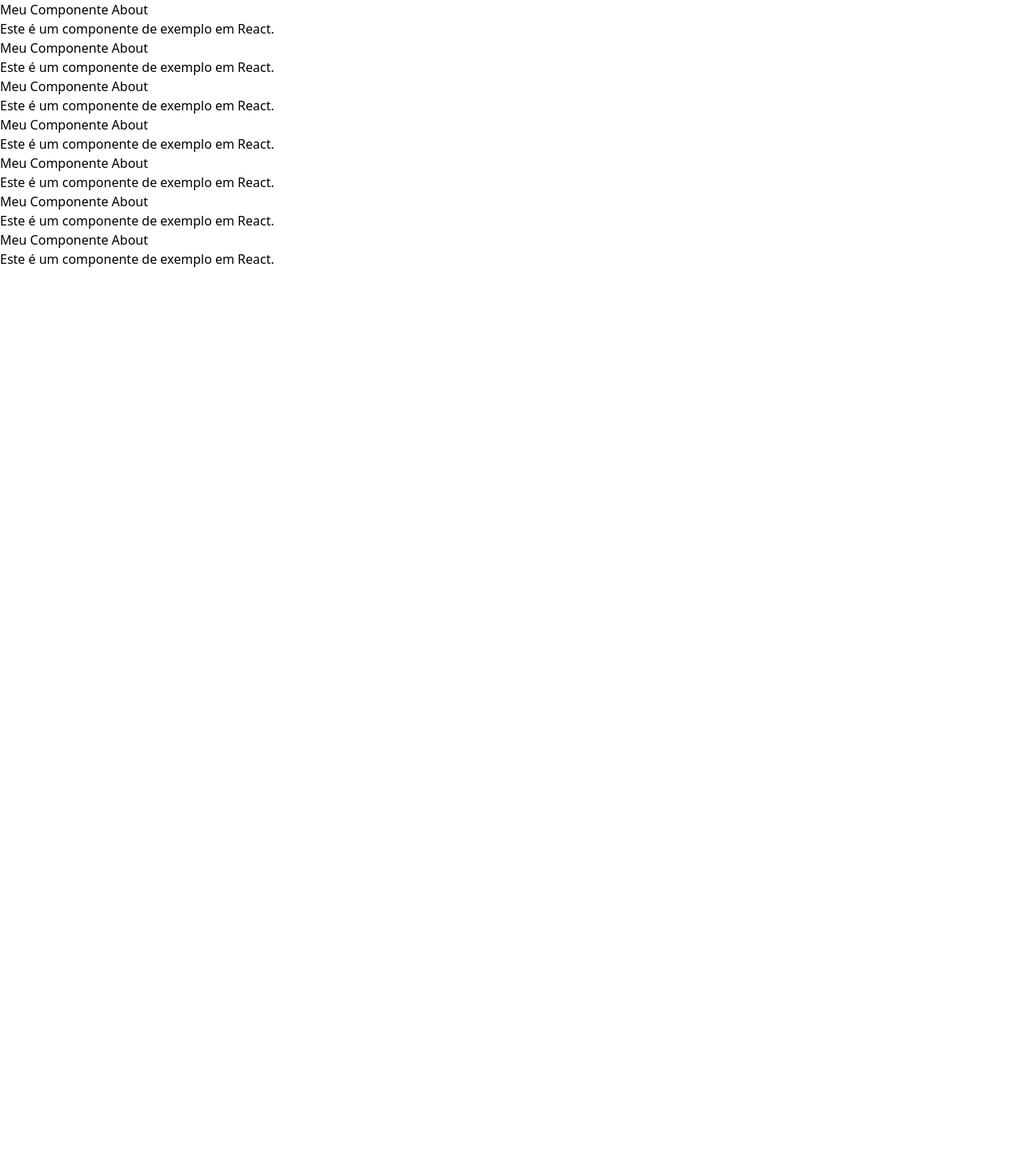
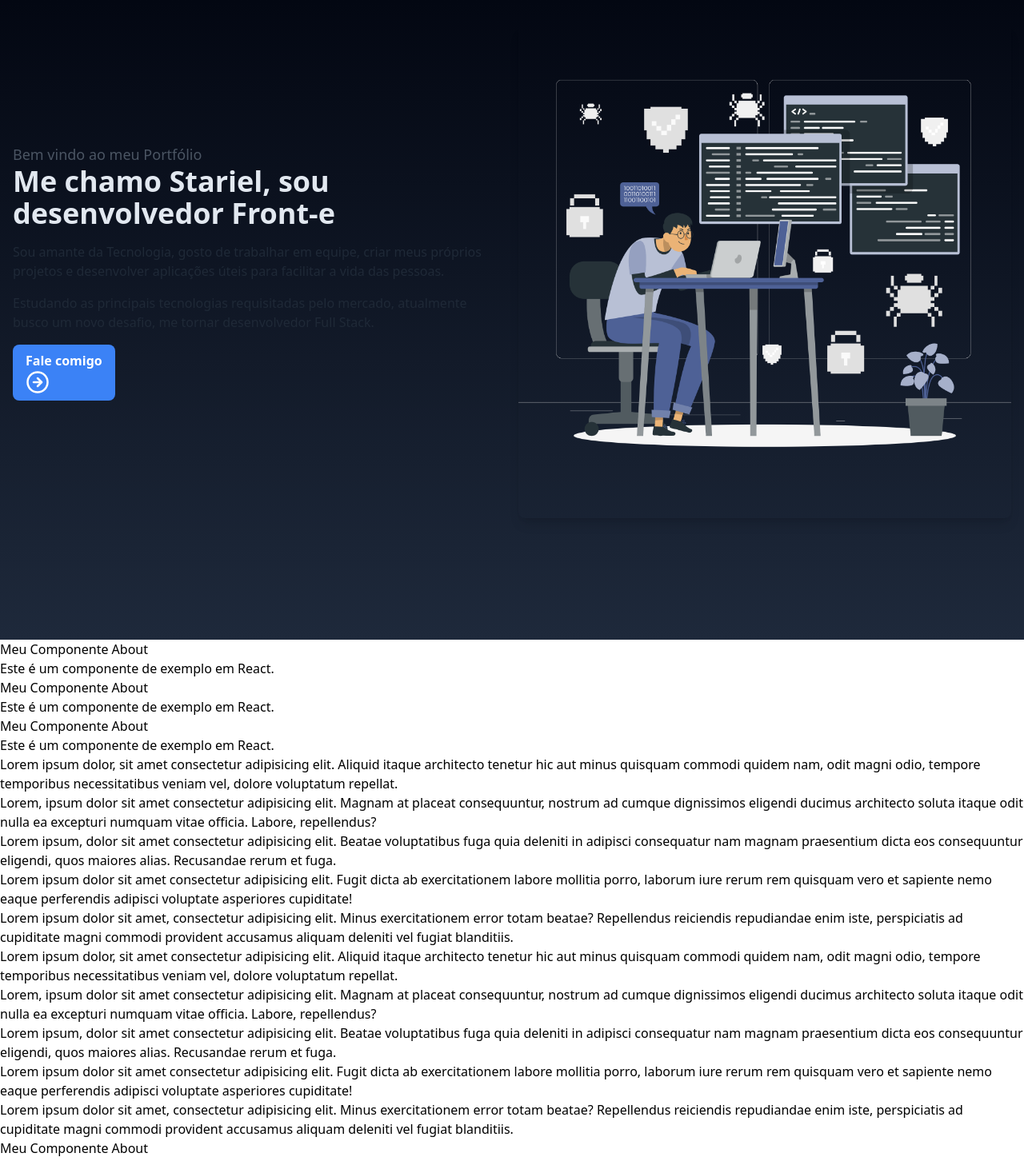
Before and after one commit to StarielIsaac/my-portfolio, a React (Vite) app: page / in a window 1280 px wide. Shown: the top 1452 px of the page at 80% size. Before the commit the page ends 800 px from the top, so only its background shows below. Built offline with nearby package versions, Linux system fonts and the light colour scheme.

Commit message:
animations created with tailwind

```diff
--- a/package.json
+++ b/package.json
@@ -11,7 +11,11 @@
   },
   "dependencies": {
     "react": "^18.2.0",
-    "react-dom": "^18.2.0"
+    "react-dom": "^18.2.0",
+    "react-feather": "^2.0.10",
+    "react-on-screen": "^2.1.1",
+    "react-router-dom": "^6.14.2",
+    "react-text-loop": "^2.3.0"
   },
   "devDependencies": {
     "@types/react": "^18.2.15",
--- a/src/components/Header.tsx
+++ b/src/components/Header.tsx
@@ -1,10 +1,81 @@
-function Header() {
+import React, { useState, useEffect, useRef } from 'react';
+import { Link } from 'react-router-dom';
+import { ArrowRightCircle } from 'react-feather';
+import TrackVisibility from 'react-on-screen';
+import typecode from '../../img/typecode.png';
+
+const Banner = () => {
+  const texts = ['desenvolvedor Front-end', 'desenvolvedor Back-end', 'desenvolvedor Full Stack'];
+
+  const [loopNum, setLoopNum] = useState(0);
+  const [isDeleting, setIsDeleting] = useState(false);
+  const [text, setText] = useState('');
+  const deltaRef = useRef(300 - Math.random() * 100);
+  const period = 1400;
+
+  useEffect(() => {
+    const ticker = setInterval(() => {
+      tick();
+    }, deltaRef.current);
+
+    return () => clearInterval(ticker);
+  }, [text]);
+
+  const tick = () => {
+    const i = loopNum % texts.length;
+    const fullText = texts[i];
+    const updatedText = isDeleting ? fullText.substring(0, text.length - 1) : fullText.substring(0, text.length + 1);
+
+    setText(updatedText);
+
+    if (isDeleting) {
+      deltaRef.current = deltaRef.current / 2;
+    }
+
+    if (!isDeleting && updatedText === fullText) {
+      setIsDeleting(true);
+      deltaRef.current = period;
+    } else if (isDeleting && updatedText === '') {
+      setIsDeleting(false);
+      setLoopNum((prevLoopNum) => prevLoopNum + 1);
+      deltaRef.current = 400;
+    }
+  };
+
   return (
-    <div>
-      <h1>Meu Componente About</h1>
-      <p>Este é um componente de exemplo em React.</p>
-    </div>
+    <section className="banner w-full h-screen gradient-bg bg-gradient-to-b from-gray-950 to-slate-800">
+      <div className="container mx-auto px-4 py-8">
+        <div className="grid grid-cols-1 md:grid-cols-2 gap-4 items-center">
+          <div>
+            <TrackVisibility>
+              {({ isVisible }) => (
+                <div className={`animate__animated ${isVisible ? 'animate__fadeIn' : ''}`}>
+                  <span className="text-lg text-gray-600">Bem vindo ao meu Portfólio</span>
+                  <h1 className="text-4xl font-bold text-slate-200 mb-4">{`Me chamo Stariel, sou ${text}`}</h1>
+                  <p className="text-gray-800 mb-4">Sou amante da Tecnologia, gosto de trabalhar em equipe, criar meus próprios projetos e desenvolver aplicações úteis para facilitar a vida das pessoas.</p>
+                  <p className="text-gray-800">Estudando as principais tecnologias requisitadas pelo mercado, atualmente busco um novo desafio, me tornar desenvolvedor Full Stack.</p>
+                  <Link to="#connect">
+                    <button className="mt-4 bg-blue-500 text-white font-semibold py-2 px-4 rounded-lg hover:bg-blue-600">
+                      <span className="effect-blue">Fale comigo</span><ArrowRightCircle size={30} />
+                    </button>
+                  </Link>
+                </div>
+              )}
+            </TrackVisibility>
+          </div>
+          <div>
+            <TrackVisibility>
+              {({ isVisible }) => (
+                <div className={`animate-bounce-slow ${isVisible ? 'animate-zoomIn' : ''}`}>
+                  <img className="w-full rounded-lg shadow-lg" src={typecode} alt="Header Img" />
+                </div>
+              )}
+            </TrackVisibility>
+          </div>
+        </div>
+      </div>
+    </section>
   );
-}
+};
 
-export default Header;
+export default Banner;
--- a/src/components/Main.tsx
+++ b/src/components/Main.tsx
@@ -3,7 +3,16 @@ function Main() {
     <div>
       <h1>Meu Componente About</h1>
       <p>Este é um componente de exemplo em React.</p>
-    </div>
+      <div>Lorem ipsum dolor, sit amet consectetur adipisicing elit. Aliquid itaque architecto tenetur hic aut minus quisquam commodi quidem nam, odit magni odio, tempore temporibus necessitatibus veniam vel, dolore voluptatum repellat.</div>
+      <div>Lorem, ipsum dolor sit amet consectetur adipisicing elit. Magnam at placeat consequuntur, nostrum ad cumque dignissimos eligendi ducimus architecto soluta itaque odit nulla ea excepturi numquam vitae officia. Labore, repellendus?</div>
+      <div>Lorem ipsum, dolor sit amet consectetur adipisicing elit. Beatae voluptatibus fuga quia deleniti in adipisci consequatur nam magnam praesentium dicta eos consequuntur eligendi, quos maiores alias. Recusandae rerum et fuga.</div>
+      <div>Lorem ipsum dolor sit amet consectetur adipisicing elit. Fugit dicta ab exercitationem labore mollitia porro, laborum iure rerum rem quisquam vero et sapiente nemo eaque perferendis adipisci voluptate asperiores cupiditate!</div>
+      <div>Lorem ipsum dolor sit amet, consectetur adipisicing elit. Minus exercitationem error totam beatae? Repellendus reiciendis repudiandae enim iste, perspiciatis ad cupiditate magni commodi provident accusamus aliquam deleniti vel fugiat blanditiis.</div>
+      <div>Lorem ipsum dolor, sit amet consectetur adipisicing elit. Aliquid itaque architecto tenetur hic aut minus quisquam commodi quidem nam, odit magni odio, tempore temporibus necessitatibus veniam vel, dolore voluptatum repellat.</div>
+      <div>Lorem, ipsum dolor sit amet consectetur adipisicing elit. Magnam at placeat consequuntur, nostrum ad cumque dignissimos eligendi ducimus architecto soluta itaque odit nulla ea excepturi numquam vitae officia. Labore, repellendus?</div>
+      <div>Lorem ipsum, dolor sit amet consectetur adipisicing elit. Beatae voluptatibus fuga quia deleniti in adipisci consequatur nam magnam praesentium dicta eos consequuntur eligendi, quos maiores alias. Recusandae rerum et fuga.</div>
+      <div>Lorem ipsum dolor sit amet consectetur adipisicing elit. Fugit dicta ab exercitationem labore mollitia porro, laborum iure rerum rem quisquam vero et sapiente nemo eaque perferendis adipisci voluptate asperiores cupiditate!</div>
+      <div>Lorem ipsum dolor sit amet, consectetur adipisicing elit. Minus exercitationem error totam beatae? Repellendus reiciendis repudiandae enim iste, perspiciatis ad cupiditate magni commodi provident accusamus aliquam deleniti vel fugiat blanditiis.</div>    </div>
   );
 }
 
--- a/src/main.tsx
+++ b/src/main.tsx
@@ -1,10 +1,13 @@
-import React from 'react'
-import ReactDOM from 'react-dom/client'
-import App from './App.tsx'
-import './index.css'
+import React from "react";
+import ReactDOM from "react-dom/client";
+import App from "./App.tsx";
+import { BrowserRouter } from "react-router-dom";
+import "./index.css";
 
-ReactDOM.createRoot(document.getElementById('root')!).render(
-  <React.StrictMode>
-    <App />
-  </React.StrictMode>,
-)
+ReactDOM.createRoot(document.getElementById("root")!).render(
+  <BrowserRouter>
+    <React.StrictMode>
+      <App />
+    </React.StrictMode>
+  </BrowserRouter>
+);
--- a/tailwind.config.js
+++ b/tailwind.config.js
@@ -5,4 +5,22 @@ export default {
     "./src/**/*.{js,ts,jsx,tsx}",
   ],
   plugins: [],
+  theme: {
+    extend: {
+      keyframes: {
+        'bounce-slow': {
+          '0%, 100%': { transform: 'translateY(0)' },
+          '50%': { transform: 'translateY(-25px)' },
+        },
+        'zoomIn': {
+          '0%': { opacity: '0', transform: 'scale(0.5)' },
+          '100%': { opacity: '1', transform: 'scale(1)' },
+        },
+      },
+      animation: {
+        'bounce-slow': 'bounce-slow 2s infinite',
+        'zoomIn': 'zoomIn 1s',
+      },
+    },
+  },
 }
```
Also changed, not shown: img/all-for-one.png (renamed from img/all.png), 1 other file (tests, documents, lock files or other folders).
